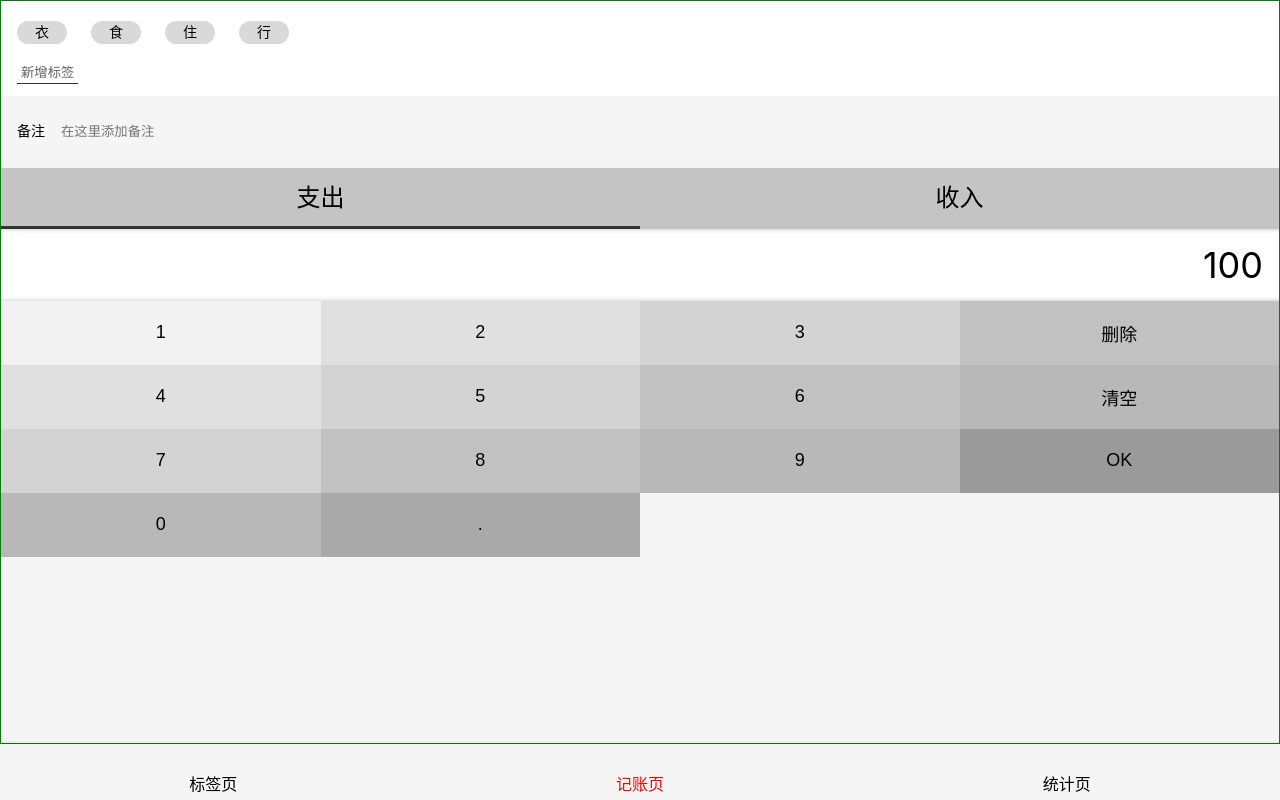
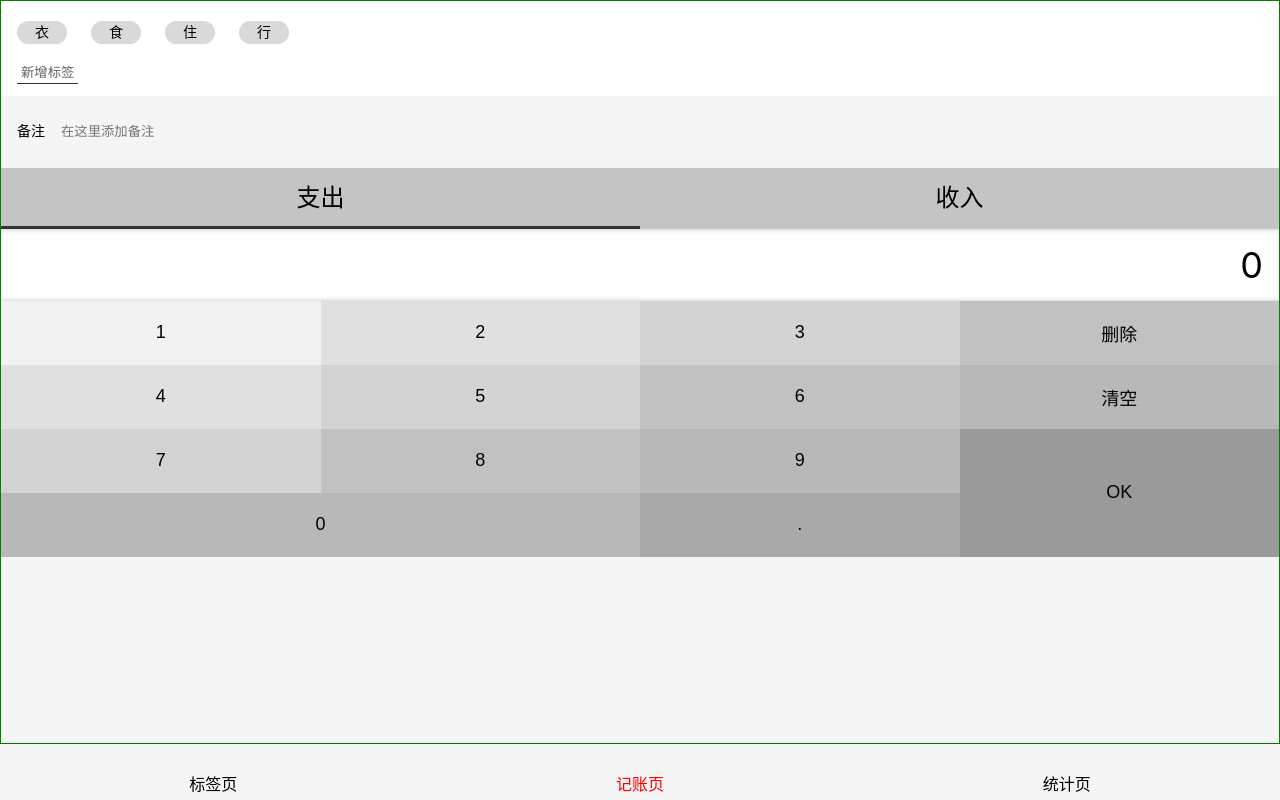
Before and after one commit to Ivyzhaoqianqian/wangcai-react-1, a React app in the folder morney/: page /#/money in a window 1280 px wide. Built offline with nearby package versions, Linux system fonts and the light colour scheme.

Commit message:
numberPad 功能 wip

```diff
--- a/morney/src/views/Money.tsx
+++ b/morney/src/views/Money.tsx
@@ -18,27 +18,8 @@ function Money() {
             <TagsSection />
             <NoteSection />
             <CategorySection />
-            <NumberPadSection>
-                <div className="output">
-                    100
-                </div>
-                <div className="pad">
-                    <button>1</button>
-                    <button>2</button>
-                    <button>3</button>
-                    <button>删除</button>
-                    <button>4</button>
-                    <button>5</button>
-                    <button>6</button>
-                    <button>清空</button>
-                    <button>7</button>
-                    <button>8</button>
-                    <button>9</button>
-                    <button>OK</button>
-                    <button>0</button>
-                    <button>.</button>
-                </div>
-            </NumberPadSection>
+            <NumberPadSection />
+
         </MyLayout>
     );
 };
--- a/morney/src/views/Money/CategorySection.tsx
+++ b/morney/src/views/Money/CategorySection.tsx
@@ -36,7 +36,8 @@ const CategorySection: React.FC = () => {
     <Wrapper>
       <ul>
         {categoryList.map(c =>
-          <li className={category === c ? 'selected' : ''}
+          <li key={c}
+            className={category === c ? 'selected' : ''}
             onClick={() => { setCategory(c) }}
           >{categoryMap[c]}
           </li>
--- a/morney/src/views/Money/NumberPadSection.tsx
+++ b/morney/src/views/Money/NumberPadSection.tsx
@@ -1,6 +1,7 @@
+import React, { useState } from "react";
 import styled from "styled-components";
 
-const NumberPadSection = styled.section`
+const Wrapper = styled.section`
   display:flex;
   flex-direction: column;
   > .output{
@@ -49,5 +50,59 @@ const NumberPadSection = styled.section`
   }
 `;
 
+const NumberPadSection: React.FC = () => {
+  const [output, setOutput] = useState('0')
+  const onClickButtonWrapper = (e: React.MouseEvent) => {
+    const text = (e.target as HTMLButtonElement).textContent;
+    if (text === null) { return; }
+    switch (text) {
+      case '0':
+      case '1':
+      case '2':
+      case '3':
+      case '4':
+      case '5':
+      case '6':
+      case '7':
+      case '8':
+      case '9':
+        if (output === '0') {
+          setOutput(text);
+        } else {
+          setOutput(output + text);
+        }
+        break;
+      case '删除':
+        break;
+      case '清空':
+        break;
+      case 'OK':
+        break;
+    }
+  };
+  return (
+    <Wrapper>
+      <div className="output">
+        {output}
+      </div>
+      <div className="pad clearfix" onClick={onClickButtonWrapper}>
+        <button >1</button>
+        <button >2</button>
+        <button >3</button>
+        <button>删除</button>
+        <button >4</button>
+        <button >5</button>
+        <button >6</button>
+        <button>清空</button>
+        <button >7</button>
+        <button >8</button>
+        <button >9</button>
+        <button className="ok">OK</button>
+        <button className="zero" >0</button>
+        <button className="dot">.</button>
+      </div>
+    </Wrapper>
+  );
+};
 
 export { NumberPadSection };
```
